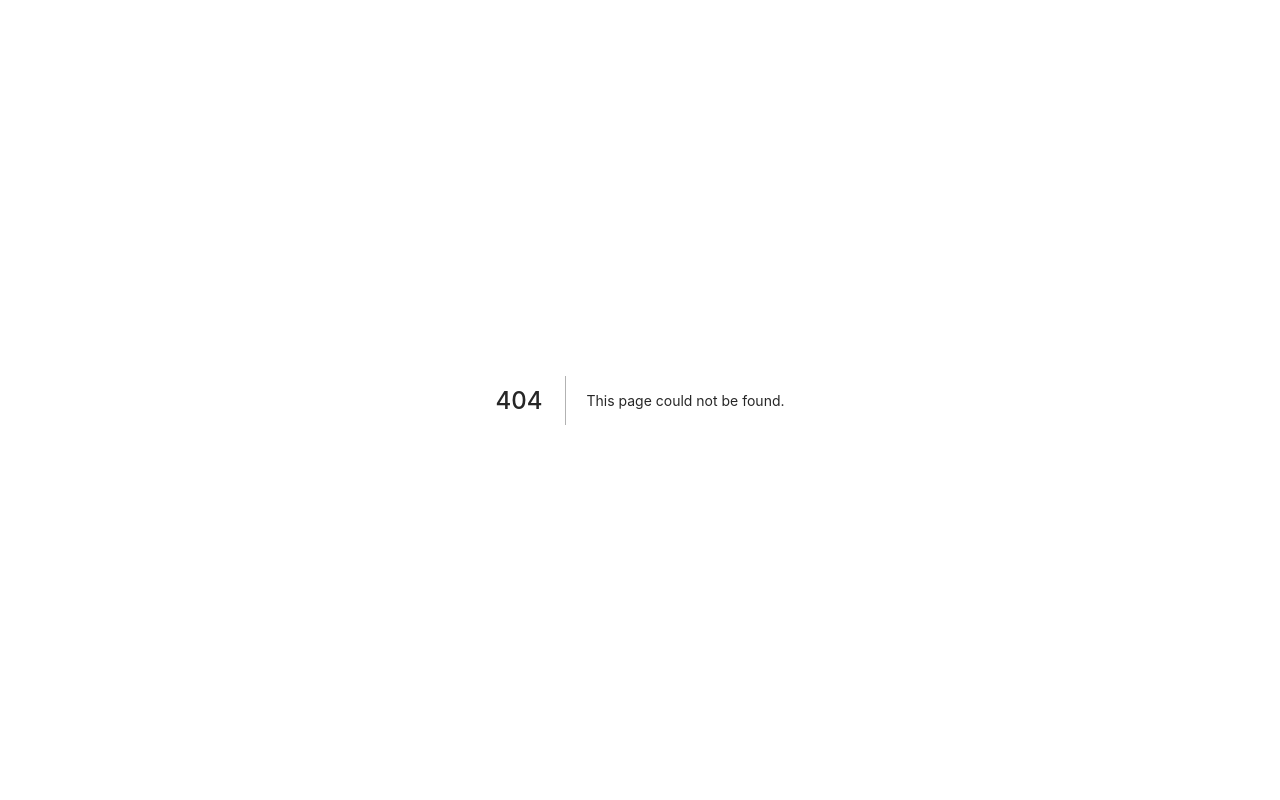
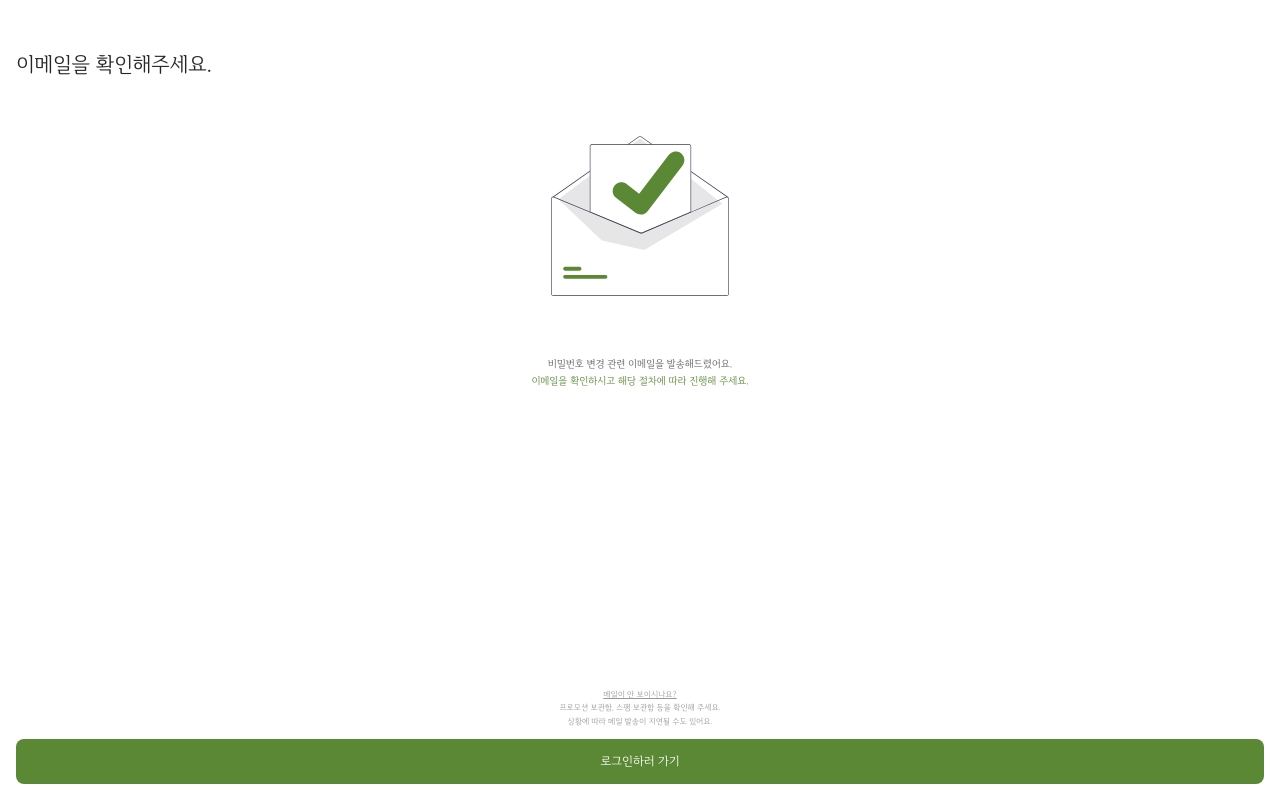
Before and after one commit to Dream-Maker-Inc/si-ssakddook-fe, a Next.js app: page /auth/find/password/success in a window 1280 px wide. Before the commit this address had no page. Built offline with nearby package versions, Linux system fonts and the light colour scheme.

Commit message:
feat: 이메일 확인 페이지

```diff
--- /dev/null
+++ b/src/domains/Auth/find/password/FindPasswordSuccess/FindPasswordSuccessView.tsx
@@ -0,0 +1,88 @@
+import { Title } from "@/common/components/title/Title";
+import { css } from "@emotion/react";
+import { Button, Typography } from "@mui/material";
+import Image from "next/image";
+
+export const FindPasswordSuccessView = () => {
+  return (
+    <div css={sx.root}>
+      <div css={sx.container}>
+        <Title>이메일을 확인해주세요.</Title>
+        <Image
+          width="250px"
+          height="160px"
+          src="/img/find/password-success.svg"
+          alt="img"
+        />
+        <Typography variant="h4" textAlign={"center"} mt="60px">
+          비밀번호 변경 관련 이메일을 발송해드렸어요. <br />
+          <span css={sx.span}>
+            이메일을 확인하시고 해당 절차에 따라 진행해 주세요.
+          </span>
+        </Typography>
+        <div css={sx.alarm}>
+          <Typography
+            fontSize="8px"
+            lineHeight={"166.5%"}
+            color="#999999"
+            textAlign={"center"}
+          >
+            <span css={sx.underline}>메일이 안 보이시나요? </span>
+            <br />
+            프로모션 보관함, 스팸 보관함 등을 확인해 주세요.
+            <br />
+            상황에 따라 메일 발송이 지연될 수도 있어요.
+          </Typography>
+        </div>
+        <div css={sx.buttonWrapper}>
+          <Button fullWidth variant="contained" color="primary">
+            <Typography variant="body1" color="white">
+              로그인하러 가기
+            </Typography>
+          </Button>
+        </div>
+      </div>
+    </div>
+  );
+};
+
+const sx = {
+  root: css`
+    width: 100%;
+    height: 100%;
+    padding: 16px;
+  `,
+  container: css`
+    width: 100%;
+    height: 100%;
+    display: flex;
+    flex-direction: column;
+    align-items: center;
+
+    position: relative;
+  `,
+
+  span: css`
+    color: #5a8835;
+  `,
+
+  buttonWrapper: css`
+    width: 100%;
+    display: flex;
+    flex-direction: column;
+    gap: 16px;
+
+    font-size: 12px;
+
+    position: absolute;
+    bottom: 0px;
+  `,
+
+  alarm: css`
+    position: absolute;
+    bottom: 56px;
+  `,
+  underline: css`
+    text-decoration: underline;
+  `,
+};
--- /dev/null
+++ b/src/domains/Auth/find/password/FindPasswordSuccess/index.ts
@@ -0,0 +1 @@
+export { FindPasswordSuccessView } from "./FindPasswordSuccessView";
--- /dev/null
+++ b/src/pages/auth/find/password/success/index.tsx
@@ -0,0 +1,8 @@
+import { FindPasswordSuccessView } from "@/domains/Auth/find/password/FindPasswordSuccess";
+import { NextPage } from "next";
+
+const FindPasswordSuccessPage: NextPage = () => {
+  return <FindPasswordSuccessView />;
+};
+
+export default FindPasswordSuccessPage;
```
Also changed, not shown: public/img/close/undraw_mail_sent_re_0ofv 1.svg (added), public/img/find/password-success.svg (added).
